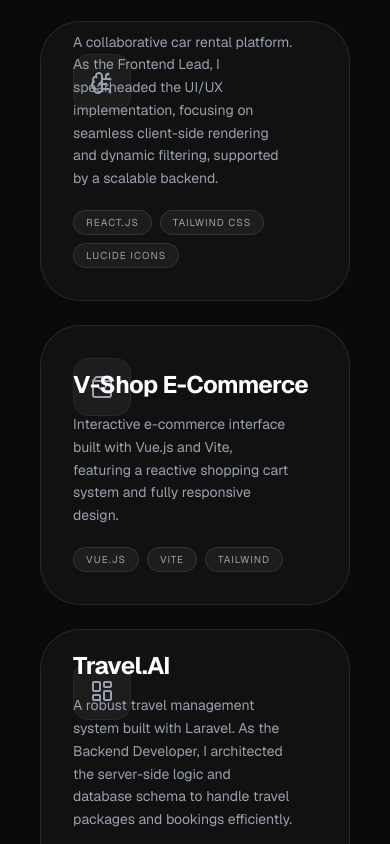
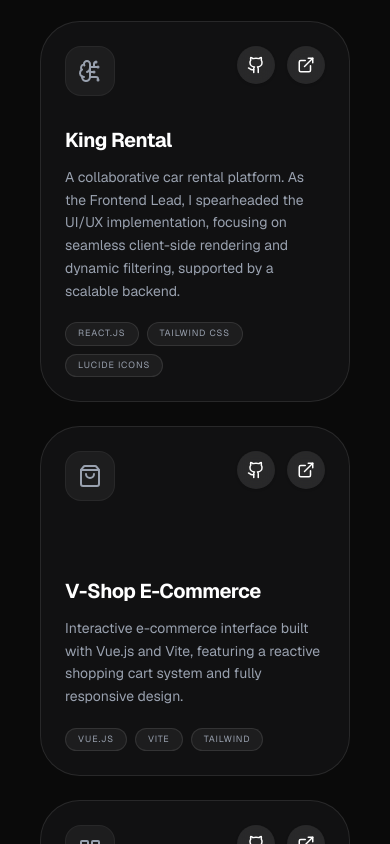
Before and after one commit to novalarya1/portofolio-glow, a Next.js app: page / in a window 390 px wide. Shown: the part 2400-3244 px from the top of the page. Built offline with nearby package versions, Linux system fonts and the light colour scheme.

Commit message:
Portofolio

```diff
--- a/app/components/BentoGrid.tsx
+++ b/app/components/BentoGrid.tsx
@@ -38,7 +38,7 @@
   {
     id: 4,
     title: "Travel.AI",
-    desc: "A robust travel management system built with Laravel. As the Backend Developer, I architected the server-side logic and database schema to handle travel packages and bookings efficiently.",
+    desc: "A robust travel management system built with Laravel. As the Backend Developer, I architected the server-side logic and database schema to handle travel packages and bookings efficiently. I focused on building secure authentication, structured CRUD operations, and a scalable API architecture.",
     tech: ["Laravel", "PostgreSQL", "PHP"],
     icon: <LayoutDashboard size={24} />,
     link: "https://github.com/novalarya1/travel-agent",
@@ -49,7 +49,8 @@
 
 export function BentoGrid() {
   return (
-    <div className="grid grid-cols-1 lg:grid-cols-3 gap-6 auto-rows-[280px] max-w-7xl mx-auto p-4">
+    /* Perbaikan 1: Hapus auto-rows-[280px] agar mobile bisa menyesuaikan tinggi konten */
+    <div className="grid grid-cols-1 lg:grid-cols-3 gap-6 lg:auto-rows-[300px] max-w-7xl mx-auto p-4">
       {projects.map((project, index) => (
         <ProjectCard key={project.id} project={project} index={index} />
       ))}
@@ -70,51 +71,50 @@
       viewport={{ once: true }}
       transition={{ delay: index * 0.1, duration: 0.5 }}
       whileHover={{ y: -5 }}
-      /* Update: bg-zinc-50 (light) vs bg-zinc-900/50 (dark) */
-      className={`group relative overflow-hidden rounded-[2.5rem] border border-zinc-200 dark:border-white/10 bg-zinc-50 dark:bg-zinc-900/50 p-8 flex flex-col justify-end transition-all hover:border-neon-blue/30 dark:hover:border-white/20 ${project.size}`}
+      /* Perbaikan 2: Tambahkan min-h-[350px] agar kartu tidak terlalu pendek di mobile */
+      className={`group relative overflow-hidden rounded-[2.5rem] border border-zinc-200 dark:border-white/10 bg-zinc-50 dark:bg-zinc-900/50 p-6 md:p-8 flex flex-col justify-end transition-all hover:border-neon-blue/30 dark:hover:border-white/20 min-h-[350px] lg:min-h-0 ${project.size}`}
     >
-      {/* Background Gradient & Glow (Hanya muncul saat hover) */}
+      {/* Background Gradient & Glow */}
       <div
         className={`absolute inset-0 bg-gradient-to-br ${project.color} opacity-0 group-hover:opacity-100 transition-opacity duration-500 pointer-events-none`}
       />
 
       {/* Icon Top Left */}
-      <div className="absolute top-8 left-8">
-        <div className="p-4 rounded-2xl bg-zinc-200 dark:bg-white/5 border border-zinc-300 dark:border-white/5 text-zinc-500 dark:text-gray-400 group-hover:text-zinc-900 dark:group-hover:text-white group-hover:border-zinc-400 dark:group-hover:border-white/10 transition-all duration-300">
+      <div className="absolute top-6 left-6 md:top-8 md:left-8">
+        <div className="p-3 md:p-4 rounded-2xl bg-zinc-200 dark:bg-white/5 border border-zinc-300 dark:border-white/5 text-zinc-500 dark:text-gray-400 group-hover:text-zinc-900 dark:group-hover:text-white group-hover:border-zinc-400 dark:group-hover:border-white/10 transition-all duration-300">
           {project.icon}
         </div>
       </div>
 
       {/* Action Buttons */}
-      <div className="absolute top-8 right-8 flex gap-3 z-30 opacity-0 group-hover:opacity-100 translate-y-2 group-hover:translate-y-0 transition-all duration-300">
+      <div className="absolute top-6 right-6 md:top-8 md:right-8 flex gap-3 z-30 opacity-100 lg:opacity-0 group-hover:opacity-100 translate-y-0 lg:translate-y-2 group-hover:translate-y-0 transition-all duration-300">
         {project.link && project.link !== "#" && (
           <a
             href={project.link}
             target="_blank"
             rel="noopener noreferrer"
-            className="p-3 rounded-full bg-zinc-200/50 dark:bg-white/10 text-zinc-900 dark:text-white hover:bg-zinc-300 dark:hover:bg-white/20 backdrop-blur-md transition-all"
+            className="p-2.5 md:p-3 rounded-full bg-zinc-200/50 dark:bg-white/10 text-zinc-900 dark:text-white hover:bg-zinc-300 dark:hover:bg-white/20 backdrop-blur-md transition-all shadow-sm"
             aria-label="View Github Repository"
           >
-            <Github size={20} />
+            <Github size={18} />
           </a>
         )}
         <a
           href="#"
-          className="p-3 rounded-full bg-zinc-200/50 dark:bg-white/10 text-zinc-900 dark:text-white hover:bg-zinc-300 dark:hover:bg-white/20 backdrop-blur-md transition-all"
+          className="p-2.5 md:p-3 rounded-full bg-zinc-200/50 dark:bg-white/10 text-zinc-900 dark:text-white hover:bg-zinc-300 dark:hover:bg-white/20 backdrop-blur-md transition-all shadow-sm"
           aria-label="View Live Demo"
         >
-          <ExternalLink size={20} />
+          <ExternalLink size={18} />
         </a>
       </div>
 
       {/* Content Section */}
-      <div className="relative z-10 space-y-3">
-        {/* Text adaptive: Zinc-900 (light) vs White (dark) */}
-        <h3 className="text-2xl font-bold text-zinc-900 dark:text-white tracking-tight">
+      <div className="relative z-10 space-y-3 mt-20 lg:mt-0">
+        <h3 className="text-xl md:text-2xl font-bold text-zinc-900 dark:text-white tracking-tight">
           {project.title}
         </h3>
 
-        <p className="text-zinc-500 dark:text-gray-400 text-sm leading-relaxed max-w-[90%] group-hover:text-zinc-900 dark:group-hover:text-gray-200 transition-colors duration-300">
+        <p className="text-zinc-500 dark:text-gray-400 text-sm leading-relaxed max-w-full lg:max-w-[90%] group-hover:text-zinc-900 dark:group-hover:text-gray-200 transition-colors duration-300">
           {project.desc}
         </p>
 
@@ -123,7 +123,7 @@
           {project.tech.map((t) => (
             <span
               key={t}
-              className="px-3 py-1 rounded-full bg-zinc-200 dark:bg-white/5 border border-zinc-300 dark:border-white/10 text-[10px] uppercase tracking-widest text-zinc-500 dark:text-gray-400 group-hover:text-zinc-900 dark:group-hover:text-white group-hover:bg-zinc-300 dark:group-hover:bg-white/10 transition-all"
+              className="px-3 py-1 rounded-full bg-zinc-200 dark:bg-white/5 border border-zinc-300 dark:border-white/10 text-[9px] md:text-[10px] uppercase tracking-widest text-zinc-500 dark:text-gray-400 group-hover:text-zinc-900 dark:group-hover:text-white group-hover:bg-zinc-300 dark:group-hover:bg-white/10 transition-all"
             >
               {t}
             </span>
```
